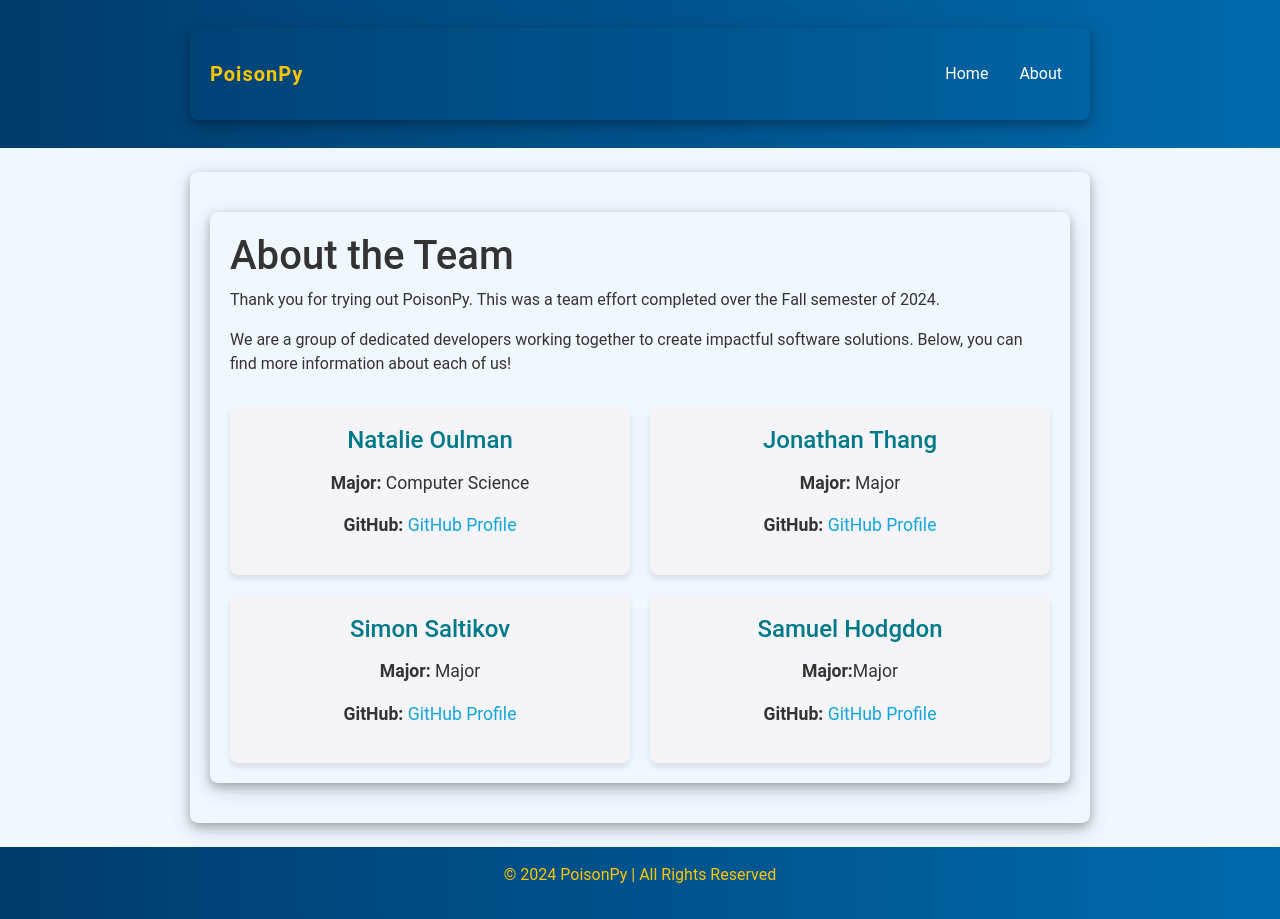
After one commit to PosionPy/PosionPy, a Flask app: page /team in a window 1280 px wide. The commit adds this page. Run offline with Flask 3, Linux system fonts and the light colour scheme; some libraries are stand-ins or nearby versions.

Commit message:
Updated app.py. Added team.html, a team page dedicated to showing off the creators of PoisonPy. Deleted about.html. Updated styles.css. Updated base.html.

```diff
--- a/app.py
+++ b/app.py
@@ -27,9 +27,36 @@ def upload_page():
     # Display the index page without any file content initially
     return render_template('upload.html', files=files)
 
-@app.route('/about')
-def about():
-    return render_template('about.html')
+@app.route('/team')
+def team():
+    team_data = [
+        {
+            "name": "Natalie Oulman",
+            "major": "Computer Science",
+            "github": "https://github.com/natalieoulman",
+            "description": "I'm a passionate developer working on web apps by day and a wannabe bartender by night. I also sneak in as much CK3 time as possible."
+        },
+        {
+            "name": "Jonathan Thang",
+            "major": "Major",
+            "github": "https://github.com/jonathanthang",
+            "description": "Placeholder"
+        },
+        {
+            "name": "Simon Saltikov",
+            "major": "Major",
+            "github": "https://github.com/simonsaltikov",
+            "description": "Placeholder"
+        },
+        {
+            "name": "Samuel Hodgdon",
+            "major": "Major",
+            "github": "https://github.com/samuelhodgdon",
+            "description": "Placeholder"
+        },
+    ]
+    return render_template('team.html', team_data=team_data)
+
 
 
 @app.route('/graph')
--- a/static/styles.css
+++ b/static/styles.css
@@ -164,3 +164,61 @@ h2 .text-primary {
         width: 100%;
     }
 }
+
+/* Basic styling for the team-member cards */
+.team-member {
+    background-color: #f4f4f9;
+    border-radius: 8px;
+    padding: 20px;
+    box-shadow: 0 4px 6px rgba(0, 0, 0, 0.1);
+    text-align: center;
+    transition: transform 0.3s ease;
+}
+
+.team-member h3 {
+    color: #007988;
+    font-size: 1.5em;
+    margin-bottom: 15px;
+}
+
+.team-member p {
+    font-size: 1.1em;
+    color: #333;
+}
+
+.team-member a {
+    text-decoration: none;
+    color: #13a5dc;
+}
+
+.team-member a:hover {
+    color: #007988;
+}
+
+/* Fixed 2x2 Grid layout for 4 quadrants */
+.team-grid {
+    display: grid;
+    grid-template-columns: repeat(2, 1fr);
+    grid-template-rows: repeat(2, auto);
+    gap: 20px;
+    margin-top: 30px;
+}
+
+/* Ensuring the grid stays in 2x2 layout even on large screens */
+@media (min-width: 768px) {
+    .team-grid {
+        grid-template-columns: repeat(2, 1fr);
+        grid-template-rows: repeat(2, auto);
+    }
+}
+
+@media (max-width: 768px) {
+    .team-grid {
+        grid-template-columns: repeat(2, 1fr);
+        grid-template-rows: repeat(2, auto);
+    }
+}
+
+.team-member:hover {
+    transform: translateY(-10px);
+}
--- a/templates/base.html
+++ b/templates/base.html
@@ -22,7 +22,7 @@
         <div class="collapse navbar-collapse" id="navbarNav">
             <div class="navbar-nav">
                     <a class="nav-link text-white" href="/">Home</a>
-                    <a class="nav-link text-white" href="/about">About</a>
+                    <a class="nav-link text-white" href="/team">About</a>
             </div>
         </div>
     </div>
--- /dev/null
+++ b/templates/team.html
@@ -0,0 +1,36 @@
+{% extends 'base.html' %}
+
+{% block content %}
+<div class="container">
+    <h1>About the Team</h1>
+    <p>Thank you for trying out PoisonPy. This was a team effort completed over the Fall semester of 2024.</p>
+    We are a group of dedicated developers working together to create impactful software solutions. Below, you can find more information about each of us!
+
+    <!-- Grid container for team members' info -->
+    <div class="team-grid">
+        <div class="team-member">
+            <h3>Natalie Oulman</h3>
+            <p><strong>Major:</strong> Computer Science</p>
+            <p><strong>GitHub:</strong> <a href="https://github.com/natalieoulman" target="_blank">GitHub Profile</a></p>
+        </div>
+
+        <div class="team-member">
+            <h3>Jonathan Thang</h3>
+            <p><strong>Major:</strong> Major</p>
+            <p><strong>GitHub:</strong> <a href="https://github.com/" target="_blank">GitHub Profile</a></p>
+        </div>
+
+        <div class="team-member">
+            <h3>Simon Saltikov</h3>
+            <p><strong>Major:</strong> Major</p>
+            <p><strong>GitHub:</strong> <a href="https://github.com/" target="_blank">GitHub Profile</a></p>
+        </div>
+
+        <div class="team-member">
+            <h3>Samuel Hodgdon</h3>
+            <p><strong>Major:</strong>Major</p>
+            <p><strong>GitHub:</strong> <a href="https://github.com/" target="_blank">GitHub Profile</a></p>
+        </div>
+    </div>
+</div>
+{% endblock %}
```
Also changed, not shown: templates/about.html (deleted, +0 -12 lines).
